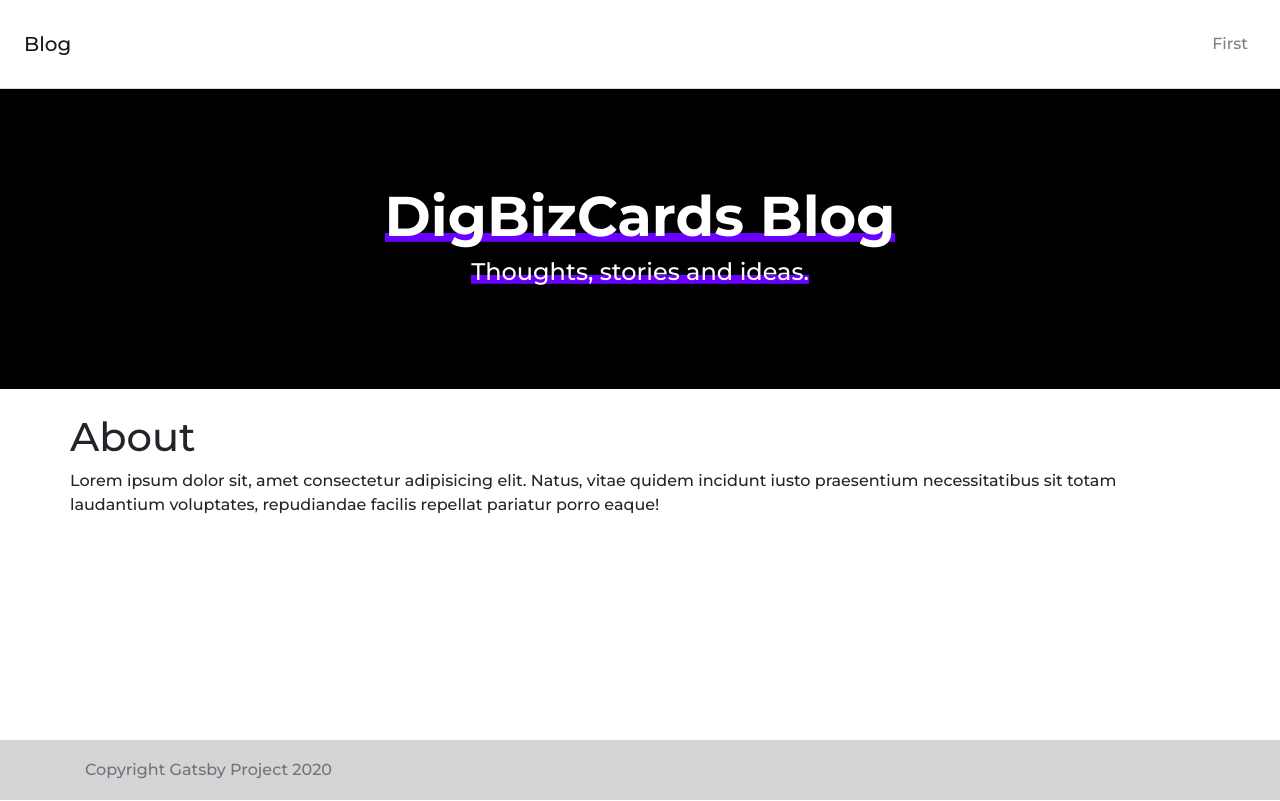
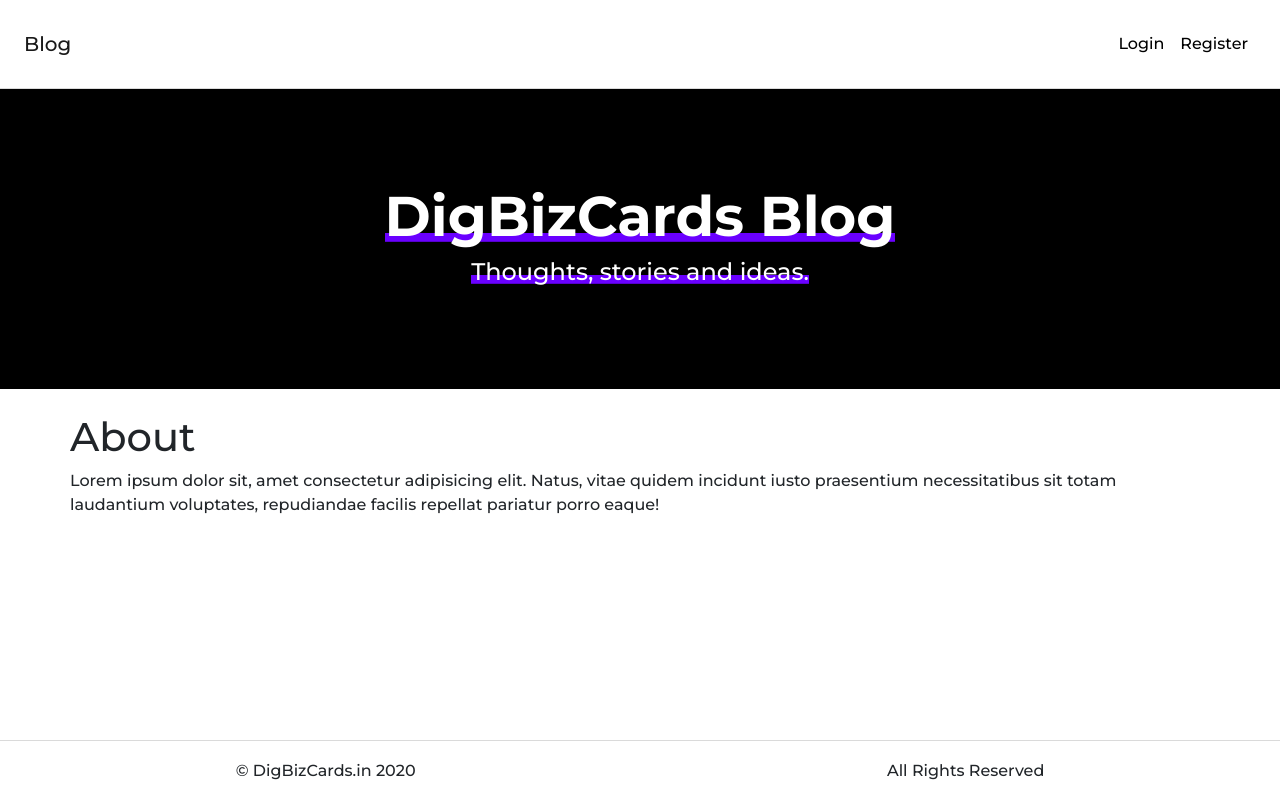
Before and after one commit to Yoshik18/gatsby-contentful-blog, a Gatsby site: page /about in a window 1280 px wide. Built offline with nearby package versions, Linux system fonts and the light colour scheme; Gatsby itself is replaced by a stand-in of ours.

Commit message:
Done with minor changes, header, footer, starting SEO component

```diff
--- a/gatsby-config.js
+++ b/gatsby-config.js
@@ -37,8 +37,5 @@
         icon: `src/images/gatsby-icon.png`, // This path is relative to the root of the site.
       },
     },
-    // this (optional) plugin enables Progressive Web App + Offline functionality
-    // To learn more, visit: https://gatsby.dev/offline
-    // `gatsby-plugin-offline`,
   ],
 }
--- a/src/components/Footer.js
+++ b/src/components/Footer.js
@@ -3,8 +3,10 @@
 const Footer = () => {
   return (
     <footer className="footer">
-      <div className="container">
-        <span className="text-muted">Copyright Gatsby Project 2020</span>
+      <div className="d-flex justify-content-around">
+        <div>&copy; DigBizCards.in 2020</div>
+
+        <div>All Rights Reserved</div>
       </div>
     </footer>
   )
--- a/src/components/Post.js
+++ b/src/components/Post.js
@@ -1,9 +1,9 @@
 import React from "react"
-import { Link } from "gatsby"
+import { navigate } from "gatsby"
 import { Card } from "react-bootstrap"
 const Post = props => {
   return (
-    <Link to={props.slug} className="no-decor">
+    <div onClick={() => navigate(props.slug)} className="no-decor">
       <Card className="mb-4 post-card">
         <Card.Img variant="top" src={props.image} />
         <Card.Body>
@@ -22,7 +22,7 @@
           ></Card.Text>
         </Card.Body>
       </Card>
-    </Link>
+    </div>
   )
 }
 
--- a/src/components/header.js
+++ b/src/components/header.js
@@ -10,8 +10,23 @@
         <Navbar.Toggle aria-controls="basic-navbar-nav" />
         <Navbar.Collapse id="basic-navbar-nav">
           <Nav className="ml-auto">
-            <Nav.Link as={Link} to="/">
-              First
+            <Nav.Link>
+              <a
+                className="no-decor"
+                href="https://digbizcards.in/login/"
+                target="_blank"
+              >
+                Login
+              </a>
+            </Nav.Link>
+            <Nav.Link>
+              <a
+                className="no-decor"
+                href="https://digbizcards.in/register/"
+                target="_blank"
+              >
+                Register
+              </a>
             </Nav.Link>
           </Nav>
         </Navbar.Collapse>
--- a/src/layouts/PostLayout.js
+++ b/src/layouts/PostLayout.js
@@ -44,7 +44,7 @@
     contentfulBlog(slug: { eq: $slug }) {
       title
       thumbnail {
-        resize(quality: 50, width: 900, height: 450) {
+        resize(quality: 50, width: 850, height: 500) {
           src
         }
       }
--- a/src/styles/global.css
+++ b/src/styles/global.css
@@ -44,6 +44,7 @@
 .no-decor {
   color: black !important;
   text-decoration: none !important;
+  cursor: pointer;
 }
 .category {
   position: absolute;
@@ -57,7 +58,8 @@
   width: 100%;
   height: 60px;
   line-height: 60px;
-  background-color: rgb(212, 212, 212);
+  border-top: 1px solid rgb(218, 218, 218);
+  background-color: rgb(255, 255, 255);
 }
 
 .underline {
```
Also changed, not shown: src/pages/index.js (+6 -1 lines).
